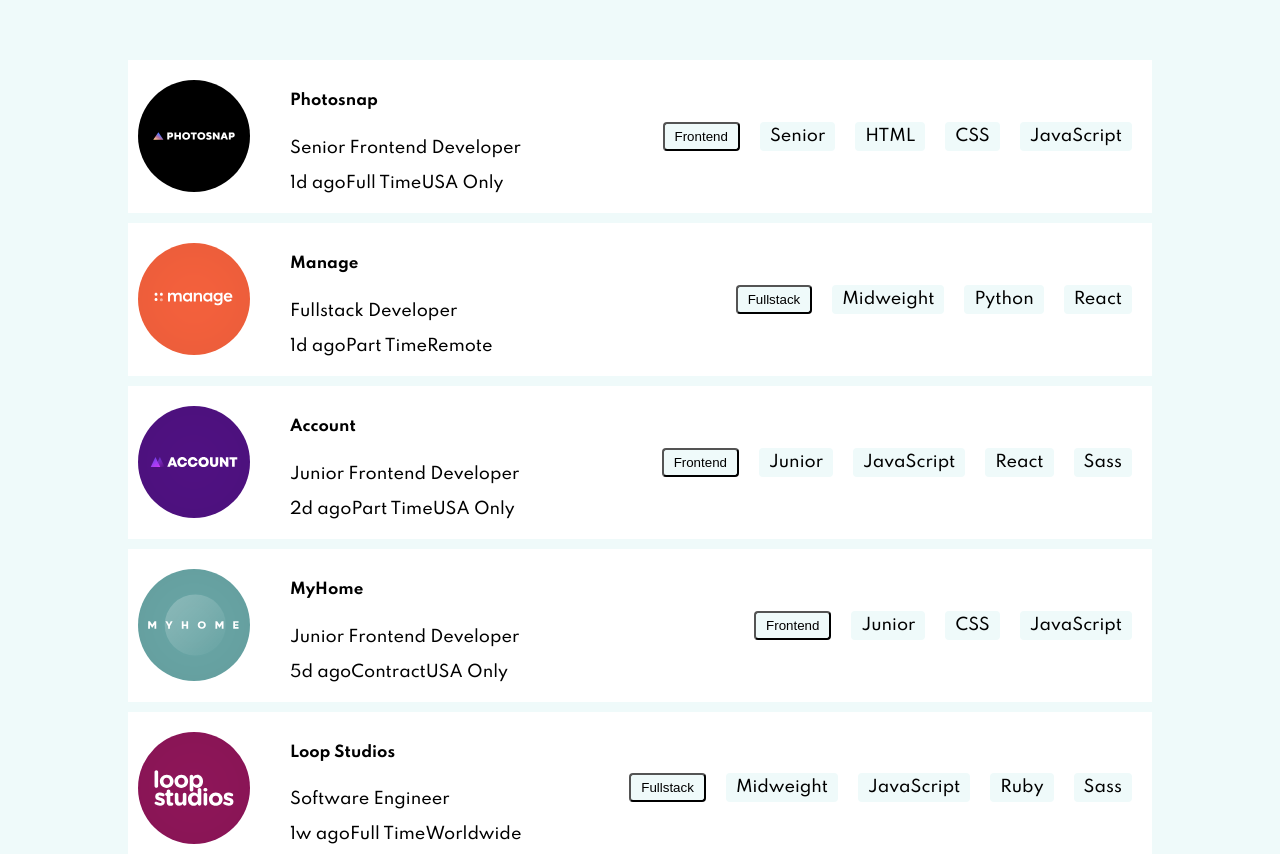
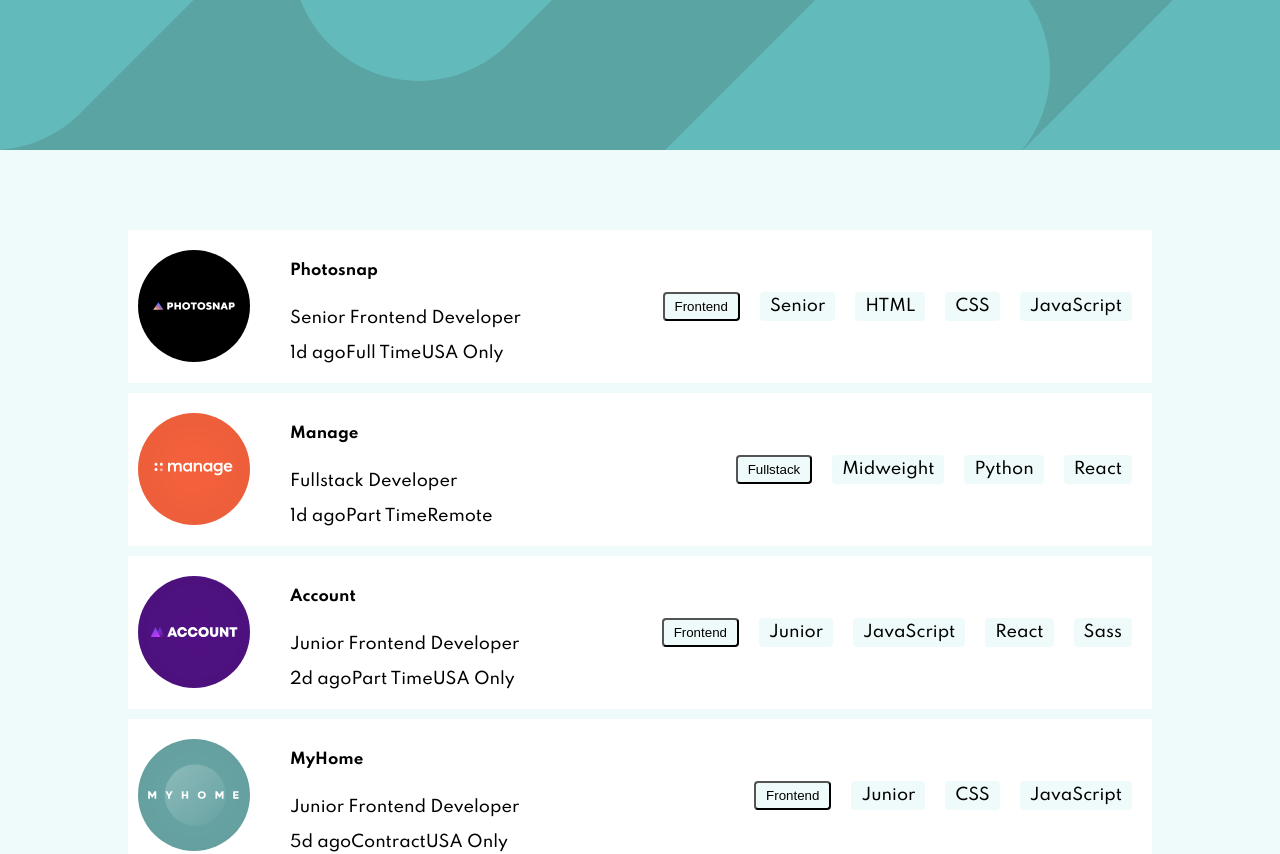
Before and after one commit to jundymek/job-listings-vue, a Vue app: page / in a window 1280 px wide. Shown: the top 854 px of the page. Built offline with nearby package versions, Linux system fonts and the light colour scheme.

Commit message:
style: top background

```diff
--- a/src/App.vue
+++ b/src/App.vue
@@ -24,8 +24,7 @@ export default defineComponent({
   -moz-osx-font-smoothing: grayscale;
   text-align: center;
   background: $lightGrayishCyan;
-  margin-top: 60px;
-  height: 100vh;
+  min-height: 100vh;
 }
 
 body {
--- a/src/components/filterOptions/FilterOptions.vue
+++ b/src/components/filterOptions/FilterOptions.vue
@@ -1,4 +1,5 @@
 <template>
+  <div class="background">
     <div v-if="sortBy.length" class="wrapper">
       <button
         class="button"
@@ -8,6 +9,7 @@
       >
         {{ element }}
       </button>
+    </div>
   </div>
 </template>
 
@@ -24,12 +26,29 @@ export default defineComponent({
 </script>
 
 <style lang="scss" scoped>
+.background {
+  width: 100%;
+  height: 150px;
+  background-color: $desaturatedDarkCyan;
+  background-image: url("~@/images/bg-header-desktop.svg");
+  background-size: cover;
+  /* background-attachment: fixed;
+  background-position: center; */
+  background-repeat: no-repeat;
+  position: relative;
+  display: flex;
+  align-items: center;
+}
 .wrapper {
   width: 80%;
   background: #fff;
   margin: 0 auto;
   display: flex;
   justify-content: flex-start;
+  position: absolute;
+  bottom: -20px;
+  left: 50%;
+  transform: translateX(-50%);
 }
 
 .button {
--- a/src/components/jobs/Jobs.vue
+++ b/src/components/jobs/Jobs.vue
@@ -1,4 +1,5 @@
 <template>
+  <div class="wrapper">
     <div v-for="job in filteredJobs" :key="job.id" class="box">
       <div class="left">
         <img :src="require(`@/images/${job.logo}`)" alt="" class="logo" />
@@ -35,6 +36,7 @@
         >
       </div>
     </div>
+  </div>
 </template>
 
 <script lang="ts">
@@ -52,6 +54,9 @@ export default defineComponent({
 </script>
 
 <style lang="scss" scoped>
+.wrapper {
+  margin-top: 80px;
+}
 .box {
   background: #fff;
   width: 80%;
```
Lines whose indentation alone changed are shown as unchanged.
